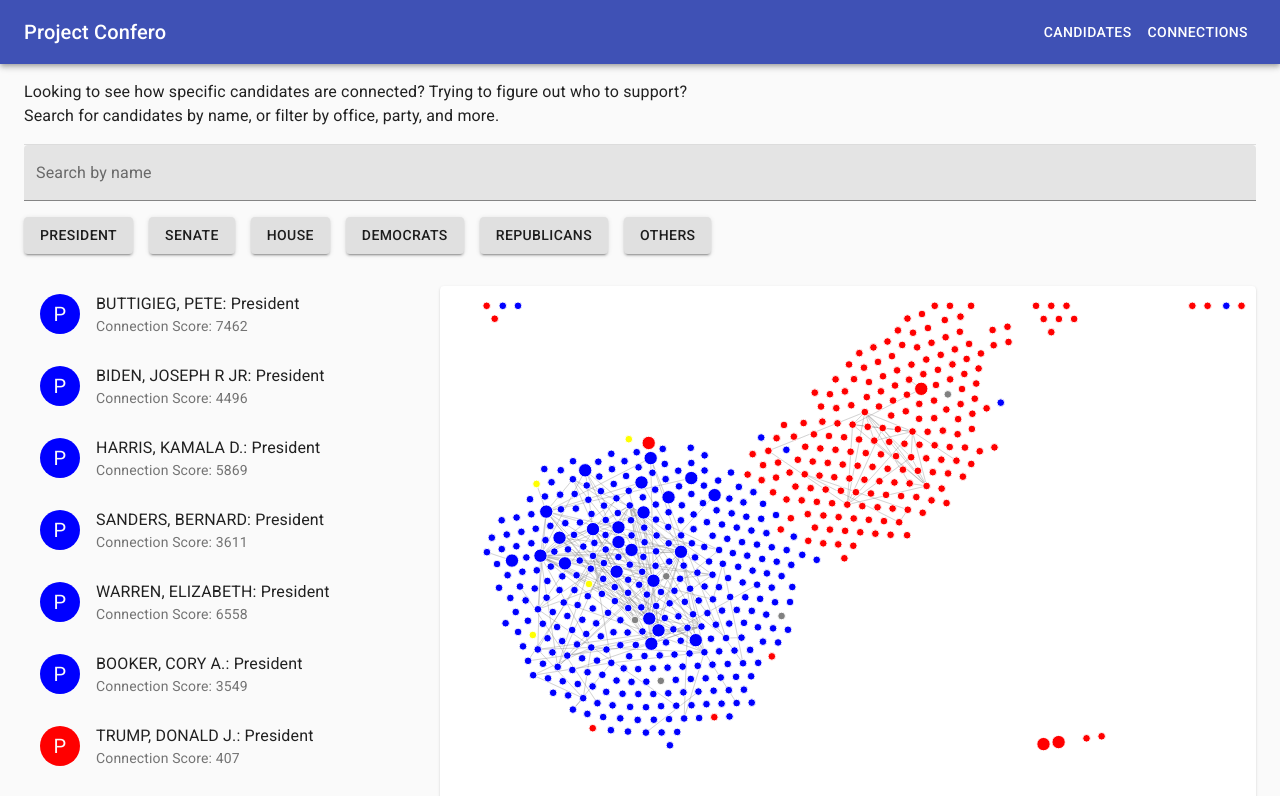
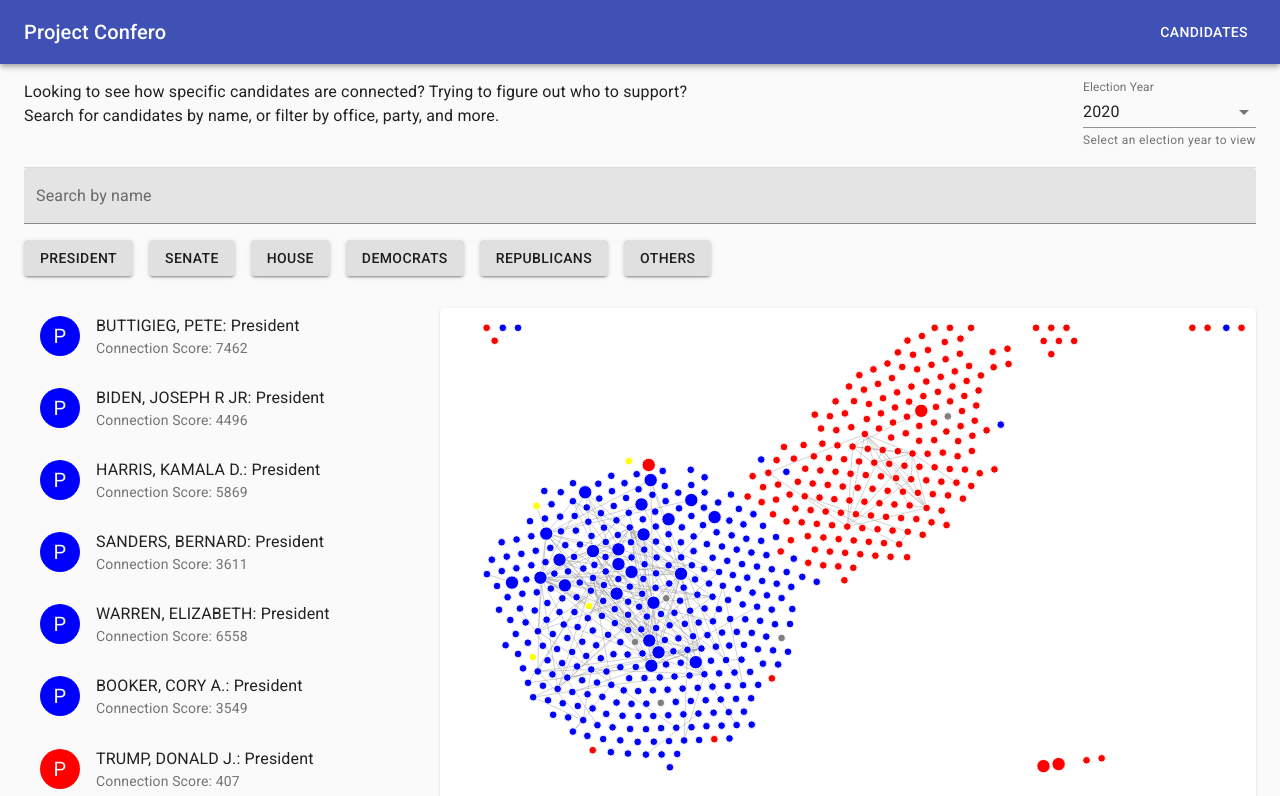
Before and after one commit to project-confero/confero, a React (Create React App) app in the folder confero-front/: page /candidates in a window 1280 px wide. Shown: the top 796 px of the page. Built offline with nearby package versions, Linux system fonts and the light colour scheme.

Commit message:
async fetch json data

```diff
--- a/confero-front/package.json
+++ b/confero-front/package.json
@@ -1,7 +1,8 @@
 {
   "name": "confero-front",
   "version": "0.1.0",
-  "private": true,
+  "private": false,
+  "license": "MIT",
   "dependencies": {
     "@material-ui/core": "^4.9.0",
     "@types/d3": "^5.7.2",
@@ -10,6 +11,7 @@
     "@types/react": "^16.9.0",
     "@types/react-dom": "^16.9.0",
     "@types/react-router-dom": "^5.1.3",
+    "axios": "^0.19.2",
     "d3": "^5.15.0",
     "d3-force": "^2.0.1",
     "lodash": "^4.17.15",
--- a/confero-front/src/components/App.tsx
+++ b/confero-front/src/components/App.tsx
@@ -5,7 +5,6 @@ import { ThemeProvider } from "@material-ui/core/styles";
 
 import theme from "./theme";
 import Candidates from "./candidates/Candidates";
-import Connections from "./connections/Connections";
 import Home from "./Home";
 import Navbar from "./nav/Navbar";
 
@@ -21,10 +20,6 @@ const App: React.FC = () => {
             <Candidates />
           </Route>
 
-          <Route path="/connections">
-            <Connections />
-          </Route>
-
           <Route path="/">
             <Home />
           </Route>
--- a/confero-front/src/components/candidates/Candidates.tsx
+++ b/confero-front/src/components/candidates/Candidates.tsx
@@ -10,11 +10,15 @@ import {
   ListItemText,
   ListItemIcon,
   Grid,
-  Paper
+  Paper,
+  FormControl,
+  InputLabel,
+  Select,
+  MenuItem,
+  FormHelperText
 } from "@material-ui/core";
+import axios from "axios";
 
-import candidates from "data/candidates.json";
-import connections from "data/connections.json";
 import { Candidate, candidateName } from "lib/candidate";
 import { officeOptions, partyOptions } from "lib/lookups";
 import Pagination from "../basic/Pagination";
@@ -22,6 +26,19 @@ import CandidateDetails from "./CandidateDetails";
 import CandidateAvatar from "./CandidateAvatar";
 import FilterButtons from "./FilterButtons";
 import Graph from "components/connections/Graph";
+import { Connection } from "lib/connection";
+
+const YEARS = [2020, 2008, 2004, 2000];
+
+const getCandidates = async (year: number): Promise<Candidate[]> => {
+  const { data } = await axios.get(`./data/${year}/candidates.json`);
+  return data;
+};
+
+const getConnections = async (year: number): Promise<Connection[]> => {
+  const { data } = await axios.get(`./data/${year}/connections.json`);
+  return data;
+};
 
 const filterCandidates = (
   candidates: Candidate[],
@@ -46,6 +63,7 @@ const filterCandidates = (
 };
 
 const Candidates = () => {
+  const [year, setYear] = React.useState(2020);
   const [filter, setFilter] = React.useState("");
   const [officeFilters, setOfficeFilters] = React.useState<string[]>([]);
   const [partyFilters, setPartyFilters] = React.useState<string[]>([]);
@@ -54,21 +72,54 @@ const Candidates = () => {
     setSelectedCandidate
   ] = React.useState<Candidate | null>(null);
 
+  const [candidates, setCandidates] = React.useState<Candidate[]>([]);
+  const [connections, setConnections] = React.useState<Connection[]>([]);
+
+  React.useEffect(() => {
+    setCandidates([]);
+    setConnections([]);
+    getCandidates(year).then(setCandidates);
+    getConnections(year).then(setConnections);
+  }, [year]);
+
+  const isLoaded = candidates.length > 0 && connections.length > 0;
+
   const shownCandidates = React.useMemo(
     () => filterCandidates(candidates, filter, officeFilters, partyFilters),
-    [filter, officeFilters, partyFilters]
+    [candidates, filter, officeFilters, partyFilters]
   );
 
   return (
     <Container>
-      <Box my={2}>
+      <Box my={2} display="flex">
+        <Box flexGrow={1}>
           <Typography>
-          Looking to see how specific candidates are connected? Trying to figure
-          out who to support?
+            Looking to see how specific candidates are connected? Trying to
+            figure out who to support?
           </Typography>
           <Typography>
             Search for candidates by name, or filter by office, party, and more.
           </Typography>
+        </Box>
+
+        <Box>
+          <FormControl>
+            <InputLabel>Election Year</InputLabel>
+            <Select
+              value={year}
+              onChange={event =>
+                setYear(parseInt(event.target.value as string))
+              }
+            >
+              {YEARS.map(year => (
+                <MenuItem key={year} value={year}>
+                  {year}
+                </MenuItem>
+              ))}
+            </Select>
+            <FormHelperText>Select an election year to view</FormHelperText>
+          </FormControl>
+        </Box>
       </Box>
 
       <Divider />
@@ -95,8 +146,9 @@ const Candidates = () => {
         />
       </Box>
 
+      {isLoaded ? (
+        <Grid container spacing={2} wrap="wrap-reverse">
           {/* Candidates */}
-      <Grid container spacing={2} wrap="wrap-reverse">
           <Grid item xs={12} md={4}>
             <Pagination size={10} items={shownCandidates}>
               {candidates => (
@@ -158,18 +210,19 @@ const Candidates = () => {
                 <Box p={2}>
                   <Typography>
                     This is a graph of every Federal Candidate that had at least
-                  two shared contributors with another candidate in 2019. Large
-                  circles represent Presidential candidates.
+                    two shared contributors with another candidate in 2019.
+                    Large circles represent Presidential candidates.
                   </Typography>
                   <Typography>
-                  You can click on a circle, or a name on the left, to highlight
-                  connections with that candidate.
+                    You can click on a circle, or a name on the left, to
+                    highlight connections with that candidate.
                   </Typography>
                 </Box>
               )}
             </Paper>
           </Grid>
         </Grid>
+      ) : null}
     </Container>
   );
 };
--- a/confero-front/src/components/connections/Connections.tsx
+++ /dev/null
@@ -1,37 +0,0 @@
-import React from "react";
-import { Container, Typography, Box } from "@material-ui/core";
-
-import Graph from "./Graph";
-import candidates from "data/candidates.json";
-import connections from "data/connections.json";
-import { Candidate } from "lib/candidate";
-
-const Connections = () => {
-  const [
-    selectedCandidate,
-    setSelectedCandidate
-  ] = React.useState<Candidate | null>(null);
-
-  return (
-    <Container style={{ height: "calc(100vh - 64px)" }}>
-      <Box display="flex" height="100%" flexDirection="column">
-        <Box py={2}>
-          <Typography>
-            An overall look at candidate interconnectedness. Every candidate
-            with at least one connection is displayed, with gray lines denoting
-            shared contributors.
-          </Typography>
-        </Box>
-
-        <Graph
-          candidates={candidates}
-          connections={connections}
-          selectedCandidate={selectedCandidate}
-          onSelect={setSelectedCandidate}
-        />
-      </Box>
-    </Container>
-  );
-};
-
-export default Connections;
--- a/confero-front/src/components/nav/Navbar.tsx
+++ b/confero-front/src/components/nav/Navbar.tsx
@@ -17,9 +17,6 @@ const Navbar = () => {
         <Link to="/candidates" color="inherit">
           <Button color="inherit">Candidates</Button>
         </Link>
-        <Link to="/connections" color="inherit">
-          <Button color="inherit">Connections</Button>
-        </Link>
       </Toolbar>
     </AppBar>
   );
--- a/confero-front/src/lib/simulation.ts
+++ b/confero-front/src/lib/simulation.ts
@@ -24,6 +24,9 @@ const ITERATIONS = 300;
 
 export const runSimulation = memoize(
   (candidates: Candidate[], connections: Connection[]) => {
+    if (!(candidates.length > 0 && connections.length > 0)) {
+      return { nodes: [], links: [] };
+    }
     const nodes = orderByOffice(candidates) as CandidateNode[];
 
     const links = (convertConnections(
```
Also changed, not shown: confero-front/public/data/2020/candidates.json (renamed from confero-front/src/data/candidates.json), confero-front/public/data/2020/connections.json (renamed from confero-front/src/data/connections.json), 1 other file (tests, documents, lock files or other folders). Lines whose indentation alone changed are shown as unchanged.
